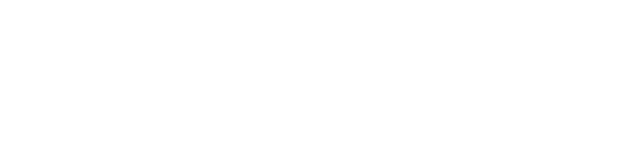
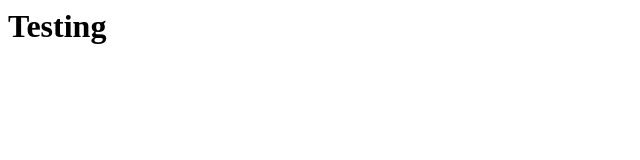
Before and after one commit to avadhootd/avadhootdeshpande, a plain HTML site: page index.html in a window 1280 px wide. Shown: the whole page, without its empty margins (0-640 px from the left). Drawn offline with Linux system fonts and the light colour scheme.

Commit message:
Update index.html

```diff
--- a/index.html
+++ b/index.html
@@ -2,4 +2,8 @@
   <title>
     Test Web Page
   </title>
+
+  <body>
+    <h1>Testing</h1>
+  </body>
 </html>
```
